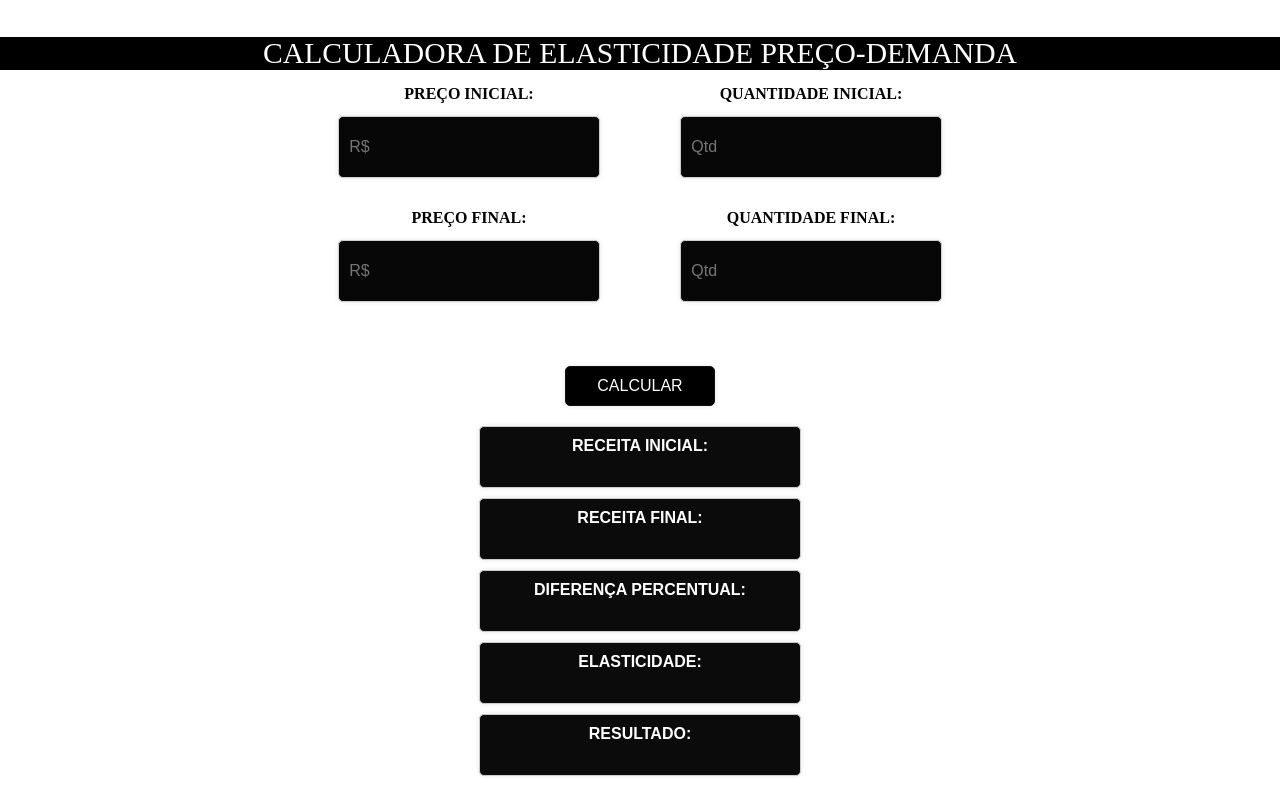
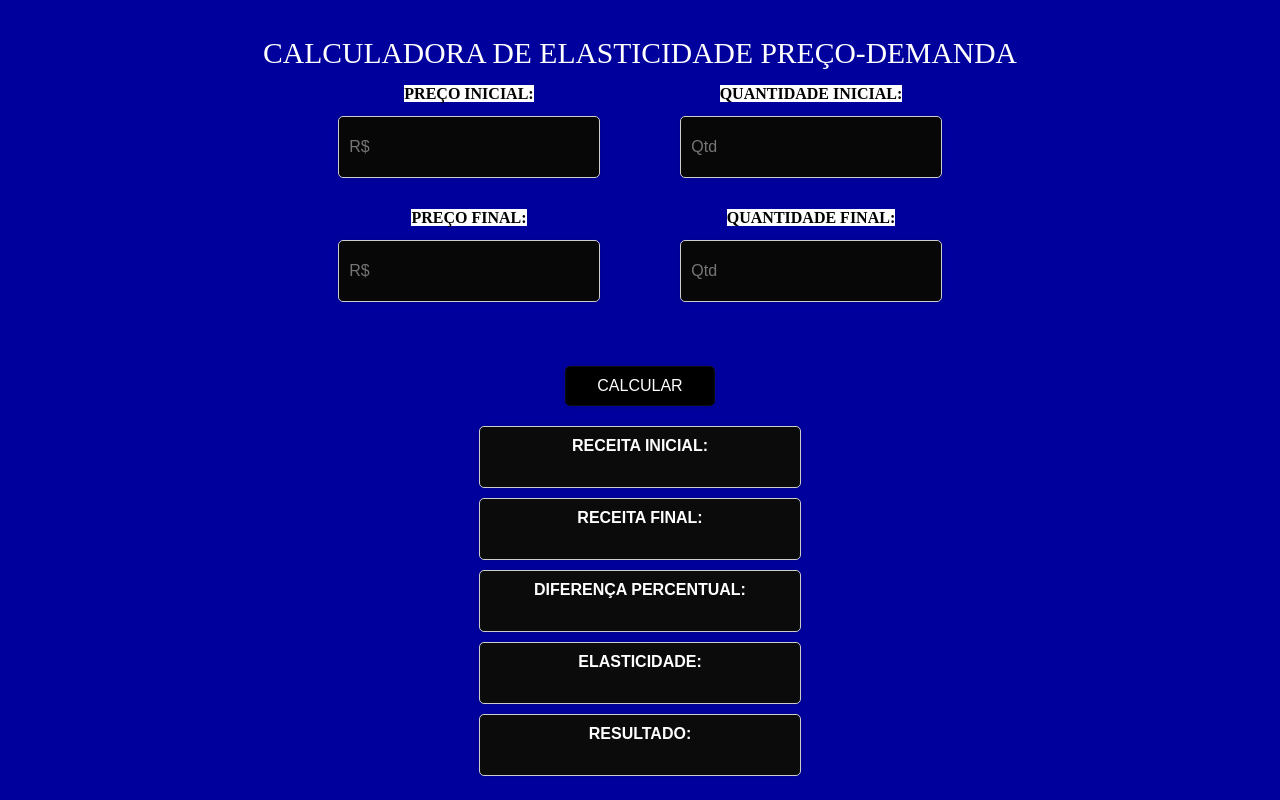
Before and after one commit to mhsousa/calc-elast-react, a React (Create React App) app: page / in a window 1280 px wide. Built offline with nearby package versions, Linux system fonts and the light colour scheme.

Commit message:
Update App.css

```diff
--- a/src/App.css
+++ b/src/App.css
@@ -1,5 +1,6 @@
 
-
+body{
+  background-color:#00009C}
 
 .App-header {
   max-height: 7vh;
@@ -12,7 +13,7 @@
 }
 h1{
   color:rgb(255, 255, 255);
-  background-color:  rgb(0, 0, 0);
+  background-color: #00009C;
   font-weight: bold;
   width:100vw;
   font-family: "Nanum Myeongjo", serif;
```
